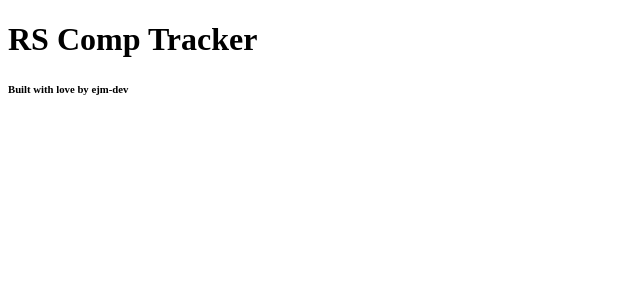
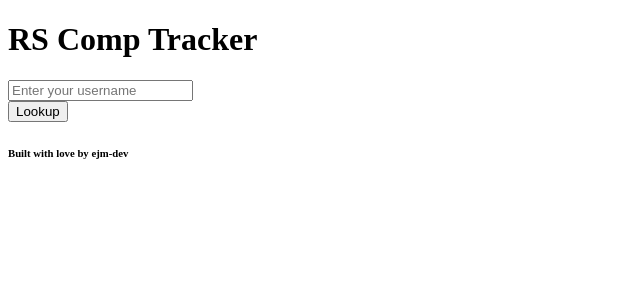
Before and after one commit to dennisryanlee/comp-tracker, an Angular app: page / in a window 1280 px wide. Shown: the top 300 px of the page, without its empty margins (0-640 px from the left). Built offline with nearby package versions, Linux system fonts and the light colour scheme.

Commit message:
adding notes

```diff
--- a/src/app/app-routing.module.ts
+++ b/src/app/app-routing.module.ts
@@ -1,10 +1,11 @@
 import { NgModule } from '@angular/core';
 import { RouterModule, Routes } from '@angular/router';
+import { LoginComponent } from './components/login/login.component';
 
-const routes: Routes = [];
+const routes: Routes = [{ path: '', component: LoginComponent }];
 
 @NgModule({
   imports: [RouterModule.forRoot(routes)],
-  exports: [RouterModule]
+  exports: [RouterModule],
 })
-export class AppRoutingModule { }
+export class AppRoutingModule {}
--- a/src/app/components/login/login.component.html
+++ b/src/app/components/login/login.component.html
@@ -1,7 +1,6 @@
 <!-- use ngIf when we want to conditionally render components -->
 <form (ngSubmit)="onSubmit()">
   <div>
-    <label for="username">Username</label>
     <input
       type="text"
       name="username"
--- a/src/app/components/login/login.component.ts
+++ b/src/app/components/login/login.component.ts
@@ -1,4 +1,4 @@
-import { Component, OnInit } from '@angular/core';
+import { Component, OnInit, Output, EventEmitter } from '@angular/core';
 
 @Component({
   selector: 'app-login',
@@ -6,6 +6,8 @@ import { Component, OnInit } from '@angular/core';
   styleUrls: ['./login.component.css'],
 })
 export class LoginComponent implements OnInit {
+  @Output() lookUpUser: EventEmitter<Task> = new EventEmitter();
+
   username!: string;
 
   constructor() {}
@@ -14,7 +16,7 @@ export class LoginComponent implements OnInit {
 
   onSubmit() {
     if (!this.username) {
-      alert('Please add a task');
+      alert('Please enter your username');
       return;
     }
   }
```
